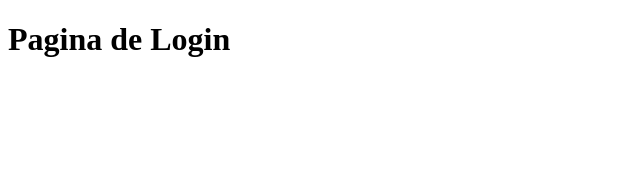
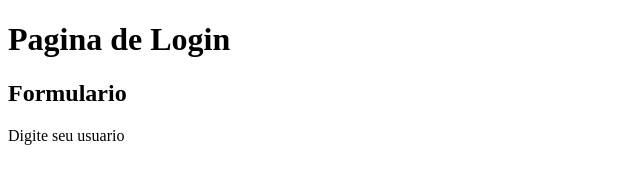
Before and after one commit to ProgramerID/testclass, a plain HTML site: page login.html in a window 1280 px wide. Shown: the whole page, without its empty margins (0-640 px from the left). Drawn offline with Linux system fonts and the light colour scheme.

Commit message:
Criado o formulario

```diff
--- a/login.html
+++ b/login.html
@@ -9,5 +9,8 @@
 
 <body>
     <h1>Pagina de Login</h1>
+    <h2>Formulario</h2>
+    <p>Digite seu usuario</p>
+</body>
 
 </html>
```
